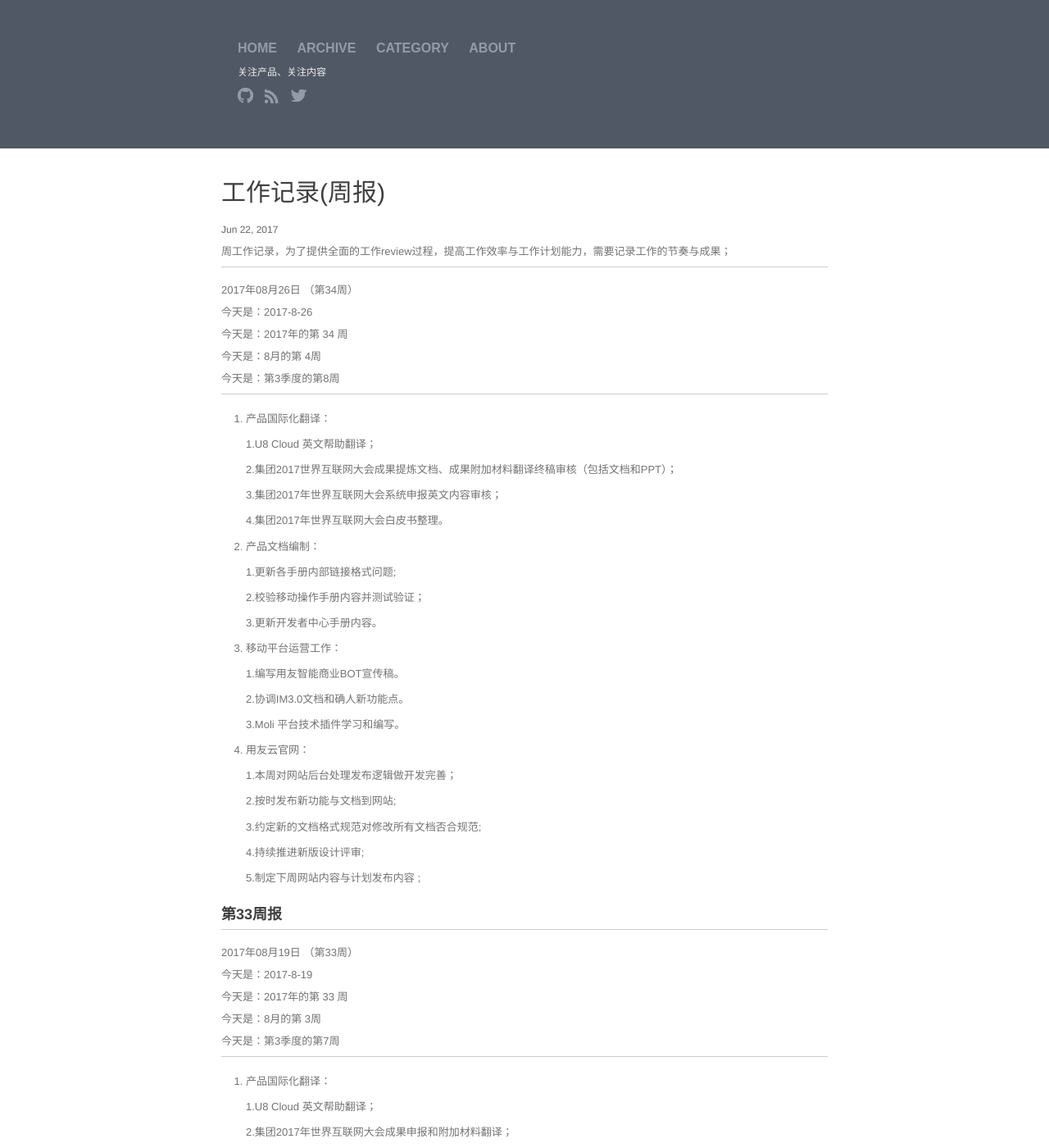
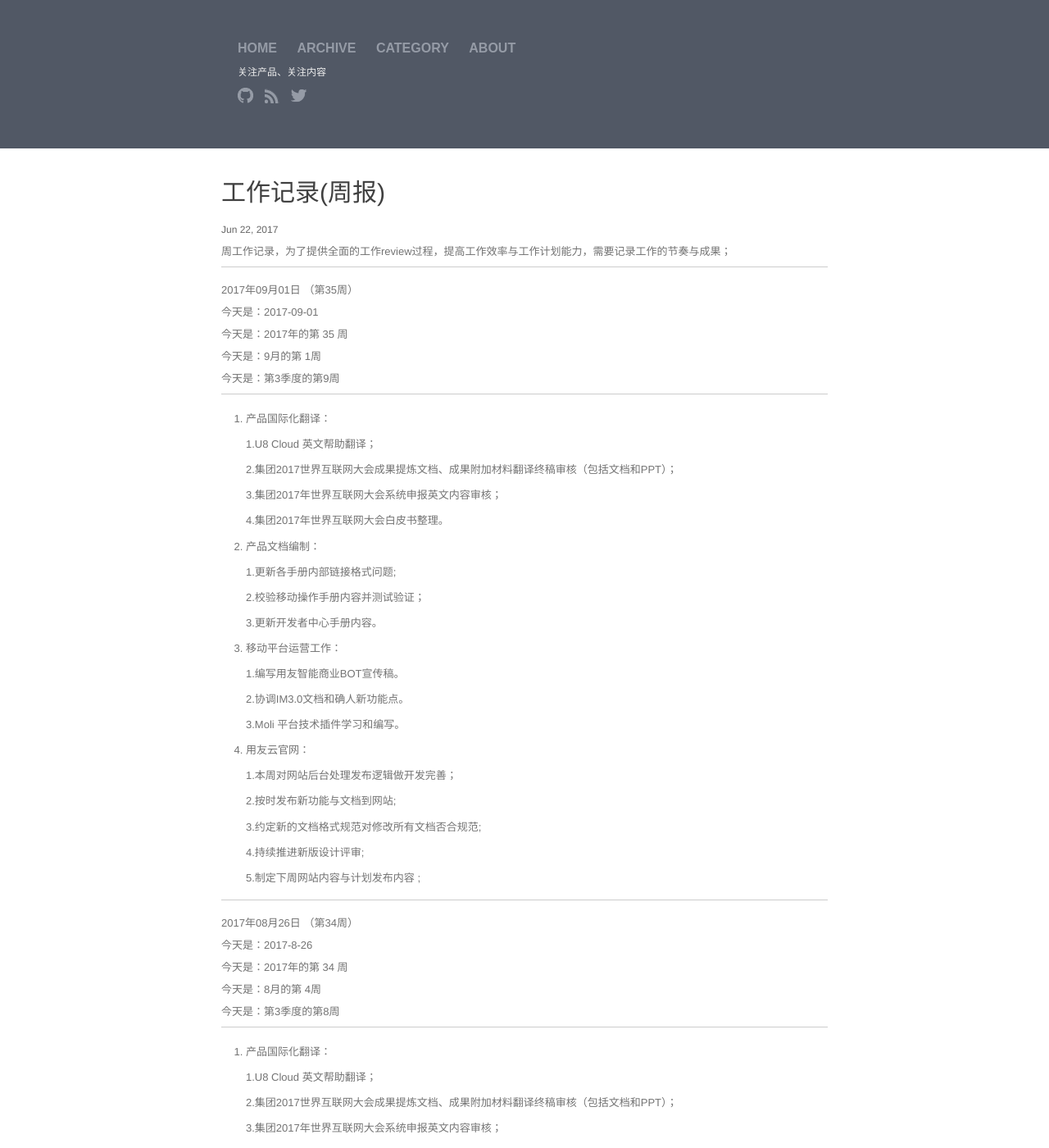
Before and after one commit to walllFlower/blog, a Jekyll site: the page built from _posts/2017-06-22-day_report_cxz.md, in a window 1280 px wide and 1400 px high. Shown: the whole window at 82% size. Built offline with Jekyll 4.4.1, drawn with Linux system fonts in a browser that asks for light colours; comment, search, counter and statistics services are not loaded.

Commit message:
Update 2017-06-22-day_report_cxz.md

```diff
--- a/_posts/2017-06-22-day_report_cxz.md
+++ b/_posts/2017-06-22-day_report_cxz.md
@@ -6,6 +6,59 @@ categories: 日报
 ---
 
 周工作记录，为了提供全面的工作review过程，提高工作效率与工作计划能力，需要记录工作的节奏与成果；
+
+***
+
+2017年09月01日 （第35周）
+
+今天是：2017-09-01
+
+今天是：2017年的第 35 周
+
+今天是：9月的第 1周
+
+今天是：第3季度的第9周
+
+***
+
+1. 产品国际化翻译：
+
+    1.U8 Cloud 英文帮助翻译；
+
+    2.集团2017世界互联网大会成果提炼文档、成果附加材料翻译终稿审核（包括文档和PPT）；
+
+    3.集团2017年世界互联网大会系统申报英文内容审核；
+
+    4.集团2017年世界互联网大会白皮书整理。
+
+2. 产品文档编制：
+
+    1.更新各手册内部链接格式问题;
+
+    2.校验移动操作手册内容并测试验证；
+
+    3.更新开发者中心手册内容。
+
+3. 移动平台运营工作：
+
+    1.编写用友智能商业BOT宣传稿。
+
+    2.协调IM3.0文档和确人新功能点。
+
+    3.Moli 平台技术插件学习和编写。
+
+4. 用友云官网：
+
+    1.本周对网站后台处理发布逻辑做开发完善；
+
+    2.按时发布新功能与文档到网站;
+
+    3.约定新的文档格式规范对修改所有文档否合规范;
+
+    4.持续推进新版设计评审;
+
+    5.制定下周网站内容与计划发布内容 ;
+
 
 ***
 
```
